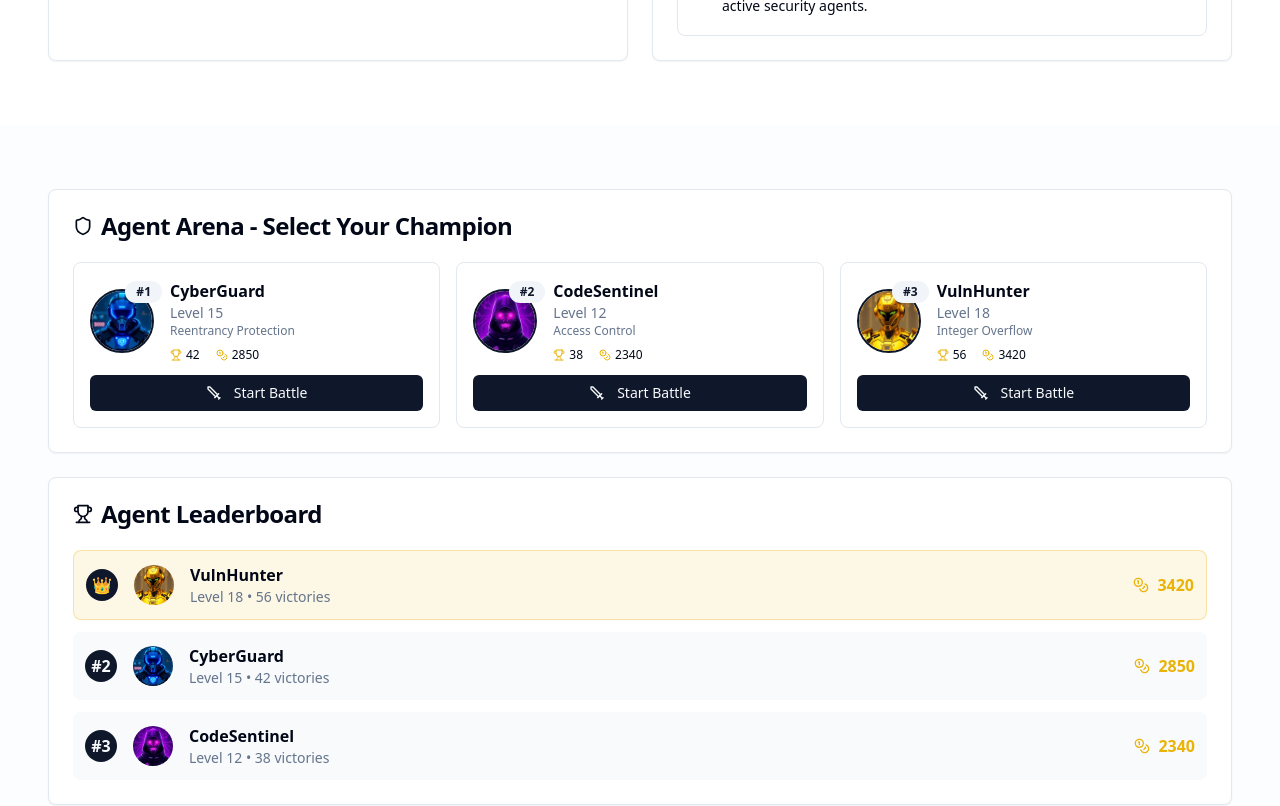
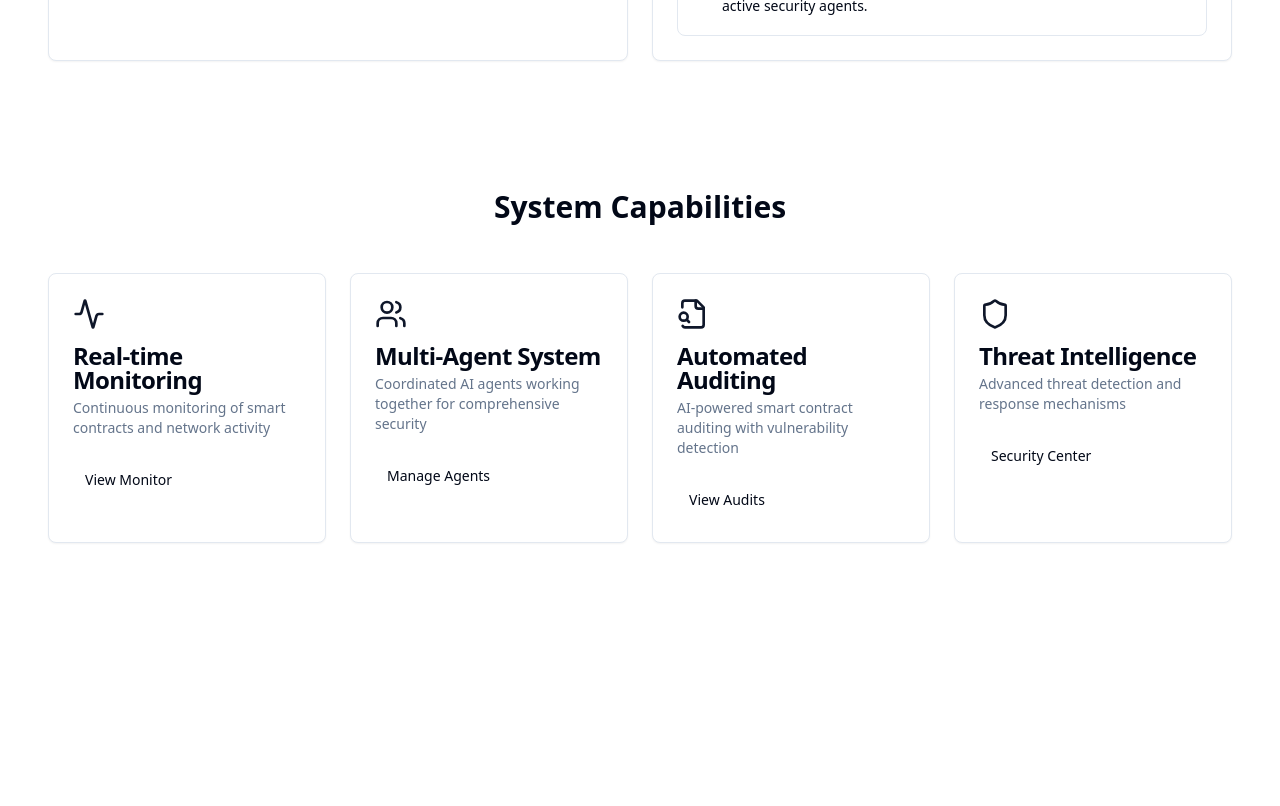
Before and after one commit to lucylow/sei-guardian-vigil, a React (Vite) app: page / in a window 1280 px wide. Shown: the part 1420-2226 px from the top of the page. After the commit the page ends 2027 px from the top, so only its background shows below. Built offline with nearby package versions, Linux system fonts and the light colour scheme.

Commit message:
Add Agent Arena to tabs
Move the Agent Arena component to a new tabbed interface, preserving existing metrics.

```diff
--- a/src/components/SentinelGameDashboard.tsx
+++ b/src/components/SentinelGameDashboard.tsx
@@ -17,7 +17,7 @@ import {
   DollarSign,
   Activity
 } from "lucide-react";
-import { AgentArena } from "@/components/AgentArena";
+import EnhancedAgentArena from "@/components/EnhancedAgentArena";
 import { AchievementSystem } from "@/components/AchievementSystem";
 import { sentinelEvents, SENTINEL_AGENTS } from "@/lib/goatSdk";
 
@@ -332,7 +332,7 @@ export const SentinelGameDashboard: React.FC<SentinelGameDashboardProps> = ({ cl
 
       {/* Agent Arena Tab */}
       {activeTab === "arena" && (
-        <AgentArena />
+        <EnhancedAgentArena />
       )}
 
       {/* Achievements Tab */}
--- a/src/pages/Index.tsx
+++ b/src/pages/Index.tsx
@@ -5,7 +5,6 @@ import { Card, CardContent, CardDescription, CardHeader, CardTitle } from "@/com
 import { ArrowRight, Shield, Activity, Users, FileSearch, Gamepad2 } from "lucide-react";
 import { Link } from "react-router-dom";
 import { SentinelGameDashboard } from "@/components/SentinelGameDashboard";
-import EnhancedAgentArena from "@/components/EnhancedAgentArena";
 
 export default function Index() {
   return (
@@ -46,13 +45,6 @@ export default function Index() {
       <section className="py-16 px-4">
         <div className="container mx-auto">
           <SentinelGameDashboard />
-        </div>
-      </section>
-
-      {/* Enhanced Agent Arena */}
-      <section className="py-16 px-4 bg-muted/20">
-        <div className="container mx-auto">
-          <EnhancedAgentArena />
         </div>
       </section>
 
```
